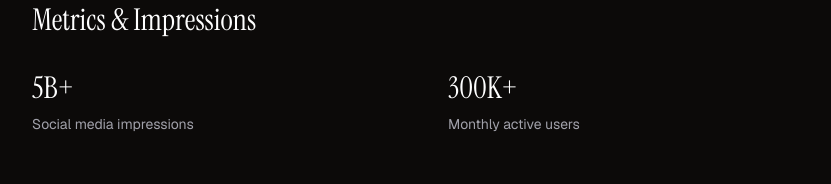
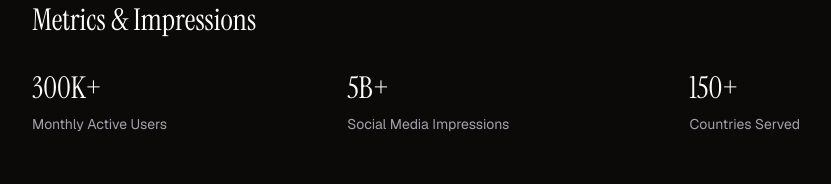
Before and after one commit to originoidco/ltd, a Next.js app: page / in a window 1280 px wide. Shown: the part 318-502 px from the top of the page, without its empty margins (224-1055 px from the left). Built offline with nearby package versions, Linux system fonts and the light colour scheme.

Commit message:
feat(stats): countries served, justify between

```diff
--- a/src/app/components/overall-stats.tsx
+++ b/src/app/components/overall-stats.tsx
@@ -6,22 +6,31 @@ export function OverallStats() {
         <div className="w-full py-8">
             <div className="max-w-4xl mx-auto">
                 <SectionHeader>Metrics & Impressions</SectionHeader>
-                <div className="grid md:grid-cols-2 grid-cols-1 gap-8 md:gap-16">
+                <div className="flex flex-col md:flex-row justify-between w-full gap-8">
+                    <div className="flex flex-col gap-2">
+                        <p className="text-2xl md:text-3xl text-white font-instrument-serif">
+                            300K+
+                        </p>
+                        <p className="text-zinc-400 text-sm">
+                            Monthly Active Users
+                        </p>
+                    </div>
+
                     <div className="flex flex-col gap-2">
                         <p className="text-2xl md:text-3xl text-white font-instrument-serif">
                             5B+
                         </p>
                         <p className="text-zinc-400 text-sm">
-                            Social media impressions
+                            Social Media Impressions
                         </p>
                     </div>
 
                     <div className="flex flex-col gap-2">
                         <p className="text-2xl md:text-3xl text-white font-instrument-serif">
-                            300K+
+                            150+
                         </p>
                         <p className="text-zinc-400 text-sm">
-                            Monthly active users
+                            Countries Served
                         </p>
                     </div>
                 </div>
```
